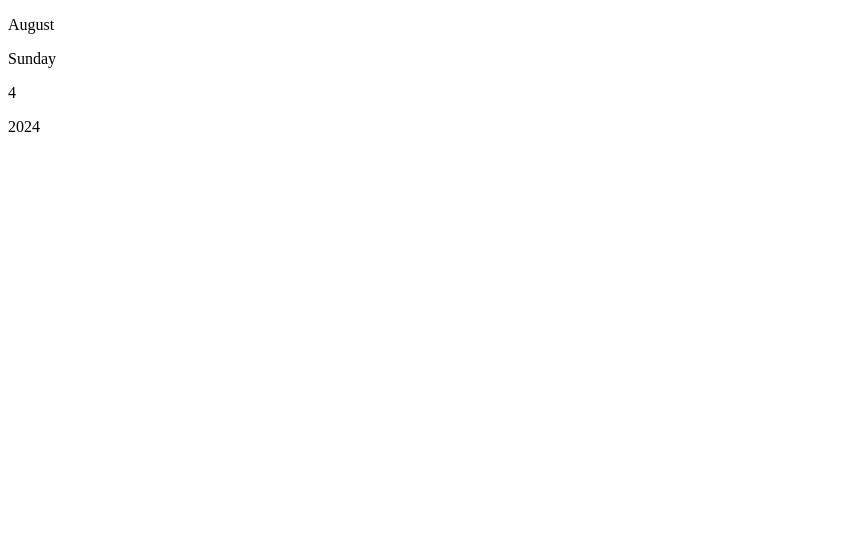
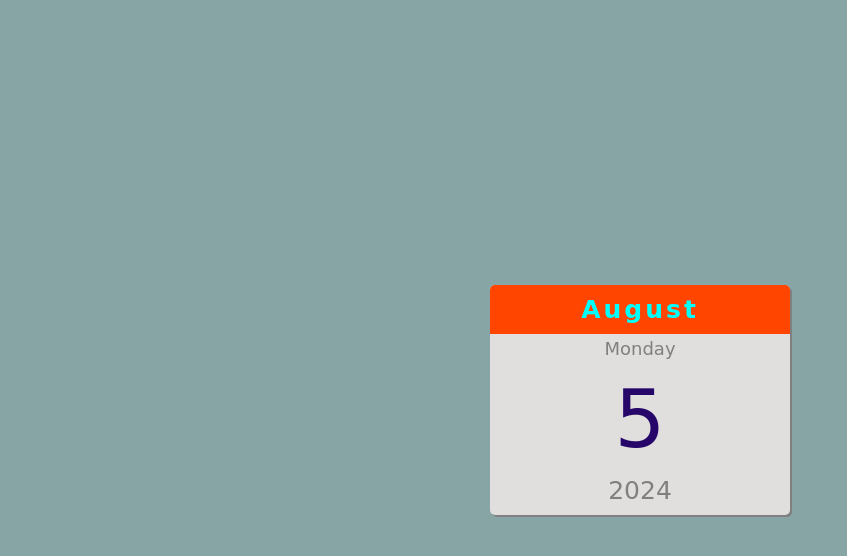
Before and after one commit to janeAnezi/HTML-CSS-JS, a plain HTML site: page projects/calender/index.html in a window 1280 px wide. Shown: the whole page, without its empty margins (0-847 px from the left). Drawn offline with Linux system fonts and the light colour scheme.

Commit message:
add new lesson

```diff
--- a/projects/calender/calender.css
+++ b/projects/calender/calender.css
@@ -0,0 +1,47 @@
+* {
+    margin: 0;
+    padding: 0;
+    box-sizing: border-box;
+}
+
+body {
+    background-color: rgba(3, 67, 66, 0.479);
+    color: rgb(55, 2, 2);
+    height: 100vh;
+    display: flex;
+    justify-content: center;
+    align-items: center;
+    font-family: cursive;
+}
+.calender-container {
+    background-color: rgb(224, 223, 221);
+    width: 300px;
+    text-align: center;
+    box-shadow: 2px 2px rgb(129, 128, 128);
+    border-radius: 5px;
+    overflow: hidden;
+}
+.month-name {
+    background-color: orangered;
+    padding: 10px 0;
+    font-weight: 800;
+    font-size: 25px;
+    color: aqua;
+    letter-spacing: 3px;
+}
+.day-name {
+    color: gray;
+    font-size: 18px;
+    padding: 4px 0;
+}
+.day-number {
+    font-size: 80px;
+    color: rgb(39, 6, 106);
+    padding: 10px 0;
+}
+.year {
+    font-size: 25px;
+    padding-bottom: 10px;
+    color: gray;
+    font-weight: 500;
+}
--- a/projects/calender/calender.js
+++ b/projects/calender/calender.js
@@ -0,0 +1,16 @@
+const monthName = document.getElementById('month')
+const dayName = document.getElementById('day')
+const dayNumber = document.getElementById('date')
+const year = document.getElementById('year')
+
+let date = new Date()
+console.log(date);
+console.log(date.getDate());
+console.log(date.getDay());
+console.log(date.getFullYear());
+console.log(date.getMonth());
+
+monthName.innerText = date.toLocaleString('en', {month:'long'});
+dayName.innerText = date.toLocaleString('en', {weekday:'long'});
+dayNumber.innerText = date.getDate()
+year.innerText = date.getFullYear()
--- a/projects/calender/index.html
+++ b/projects/calender/index.html
@@ -4,13 +4,16 @@
     <meta charset="UTF-8">
     <meta name="viewport" content="width=device-width, initial-scale=1.0">
     <title>Calender</title>
+    <link rel="stylesheet" href="calender.css">
 </head>
 <body>
     <div class="calender-container">
-        <p class="month-name" id="month">August</p>
-        <p class="day-name" id="day">Sunday</p>
-        <p class="day-number" id="date">4</p>
-        <p class="year" id="year">2024</p>
+        <p class="month-name" id="month"></p>
+        <p class="day-name" id="day"></p>
+        <p class="day-number" id="date"></p>
+        <p class="year" id="year"></p>
     </div>
+
+    <script src="calender.js"></script>
 </body>
 </html>
```
